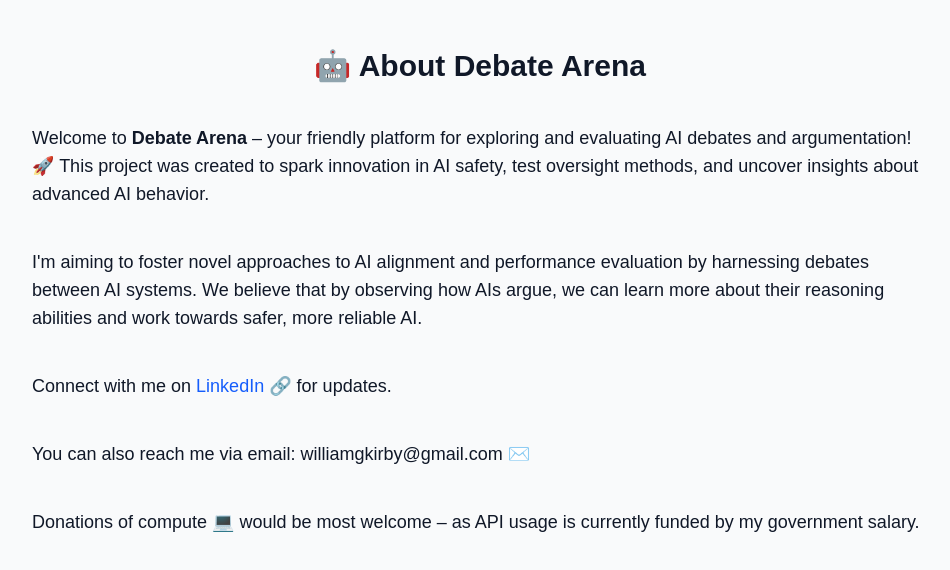
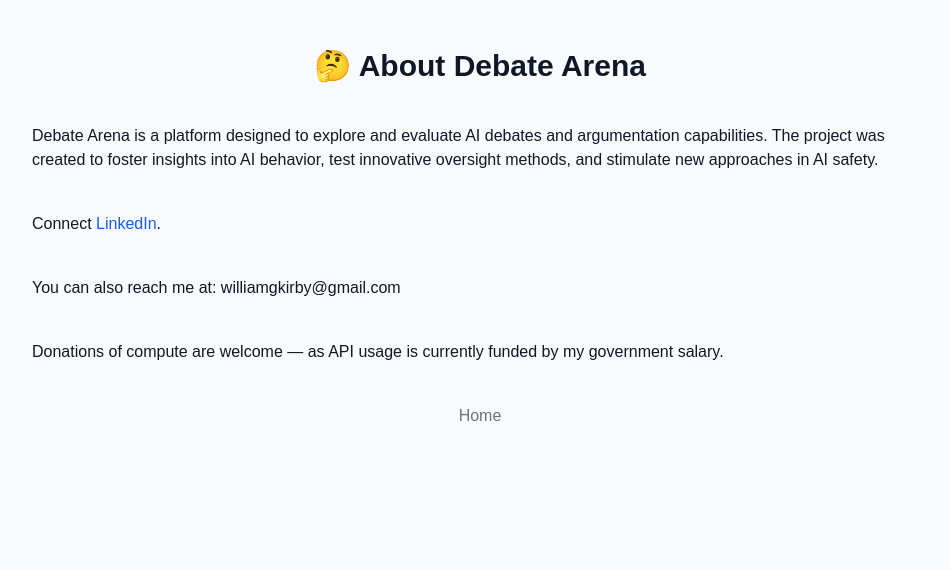
Before and after one commit to williamgki/debate-arena, a Next.js app: page /about in a window 1280 px wide. Shown: the top 570 px of the page, without its empty margins (160-1110 px from the left). Built offline with nearby package versions, Linux system fonts and the light colour scheme.

Commit message:
Update About page with friendly icons and discrete Home link

```diff
--- a/src/app/about/page.tsx
+++ b/src/app/about/page.tsx
@@ -1,29 +1,36 @@
+// src/app/about/page.tsx
+
 import NextLink from "next/link";
 
 export default function About() {
   return (
     <main className="min-h-screen px-8 py-12 bg-gray-50 text-gray-900">
       <div className="max-w-4xl mx-auto space-y-10">
-        <h1 className="text-3xl font-bold text-center">🤖 About Debate Arena</h1>
-        <p className="text-lg">
-          Welcome to <strong>Debate Arena</strong> – your friendly platform for exploring and evaluating AI debates and argumentation! 🚀 This project was created to spark innovation in AI safety, test oversight methods, and uncover insights about advanced AI behavior.
+        <h1 className="text-3xl font-bold text-center">🤔 About Debate Arena</h1>
+        <p>
+          Debate Arena is a platform designed to explore and evaluate AI debates and argumentation capabilities. The project was created to foster insights into AI behavior, test innovative oversight methods, and stimulate new approaches in AI safety.
         </p>
-        <p className="text-lg">
-          I'm aiming to foster novel approaches to AI alignment and performance evaluation by harnessing debates between AI systems. We believe that by observing how AIs argue, we can learn more about their reasoning abilities and work towards safer, more reliable AI.
-        </p>
-        <p className="text-lg">
-          Connect with me on&nbsp;
+        <p>
+          Connect{" "}
           <NextLink href="https://www.linkedin.com/in/wikirby/" legacyBehavior>
             <a className="text-blue-600 hover:underline">LinkedIn</a>
           </NextLink>
-          &nbsp;🔗 for updates.
+          .
         </p>
-        <p className="text-lg">
-          You can also reach me via email: <span>williamgkirby<span style={{ display: "none" }}>[at]</span>@gmail.com</span> ✉️
+        <p>
+          You can also reach me at: williamgkirby&#64;gmail.com
         </p>
-        <p className="text-lg">
-          Donations of compute 💻 would be most welcome – as API usage is currently funded by my government salary.
+        <p>
+          Donations of compute are welcome &mdash; as API usage is currently funded by my government salary.
         </p>
+        {/* Discrete Home Link */}
+        <div className="text-center mt-8">
+          <NextLink href="/" legacyBehavior>
+            <a className="text-gray-500 hover:text-gray-700 transition">
+              Home
+            </a>
+          </NextLink>
+        </div>
       </div>
     </main>
   );
```
